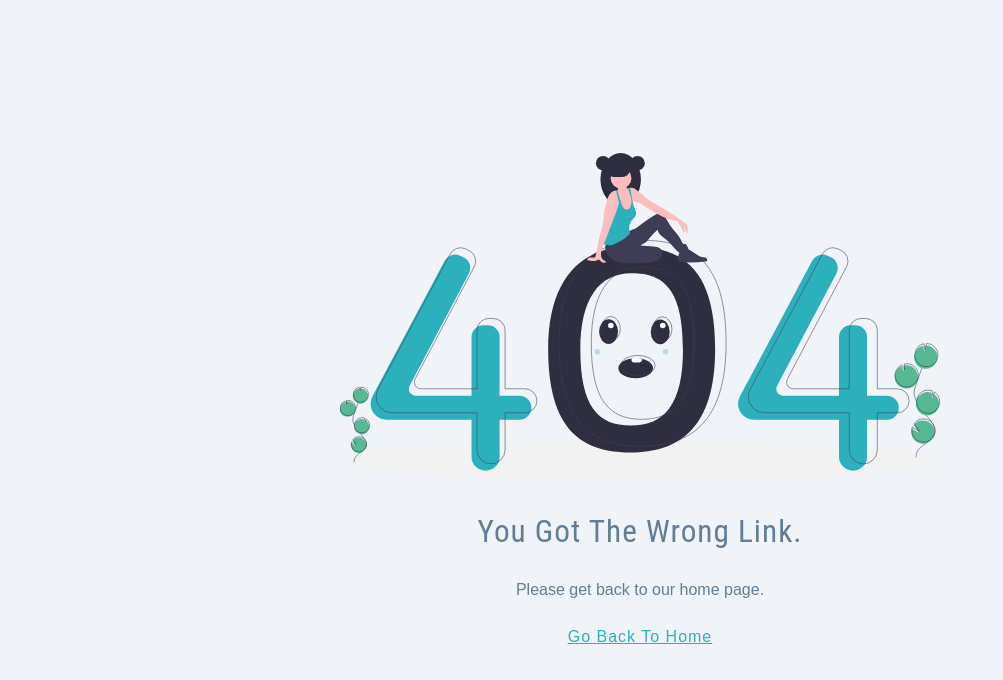
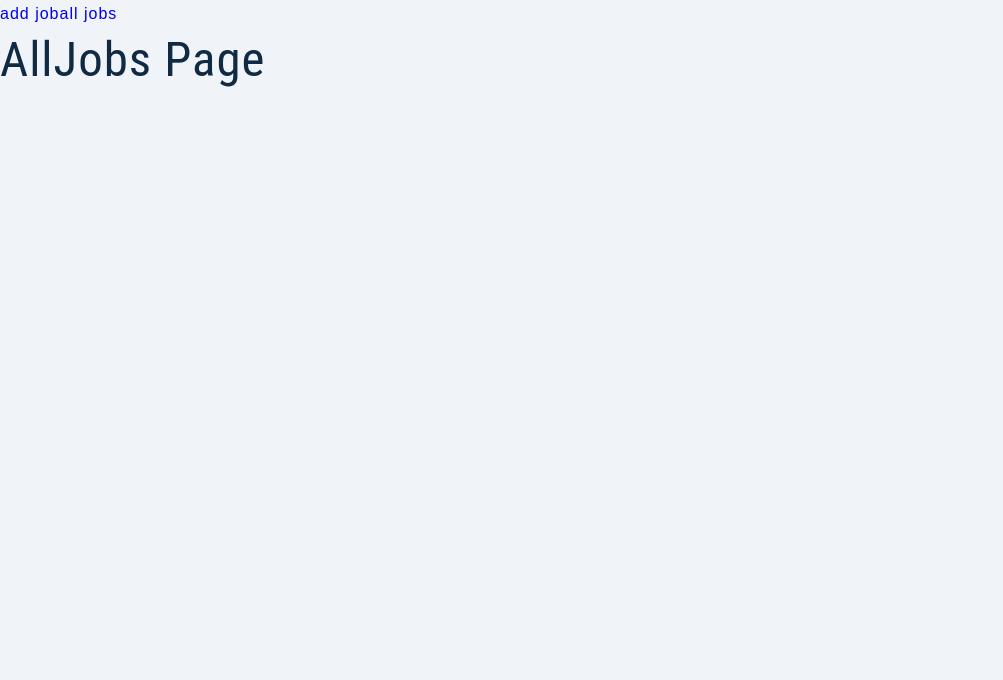
Before and after one commit to hateryx/mern-stack-builder-course, a React (Create React App) app in the folder client/: page /all-jobs in a window 1280 px wide. Shown: the top 680 px of the page, without its empty margins (0-1003 px from the left). Built offline with nearby package versions, Linux system fonts and the light colour scheme; sample sign-in values are in the browser's storage.

Commit message:
Build: SharedLayout Set-up
- Defined ProtectedRoute for navigating to landing page as long as user is logged in
- Defined route index and paths in the app.js

```diff
--- a/client/src/App.js
+++ b/client/src/App.js
@@ -1,7 +1,7 @@
 import React from "react";
 import { BrowserRouter, Routes, Route } from "react-router-dom";
-import { Register, Landing, Error } from "./pages";
-export {
+import { Register, Landing, Error, ProtectedRoute } from "./pages";
+import {
   AddJob,
   AllJobs,
   Profile,
@@ -14,7 +14,16 @@
     <div>
       <BrowserRouter>
         <Routes>
-          <Route path="/" element={<div>Dashboard</div>} />
+          <Route path="/" element={
+              <ProtectedRoute>
+                <SharedLayout />
+              </ProtectedRoute>
+            }>
+            <Route index element={<Stats />} />
+            <Route path='all-jobs' element={<AllJobs />}/>
+            <Route path='add-job' element={<AddJob />}/>
+            <Route path='profile' element={<Profile />}/>
+          </Route>
           <Route path="/register" element={<Register />} />
           <Route path="/landing" element={<Landing />} />
           <Route path="*" element={<Error />} />
--- /dev/null
+++ b/client/src/pages/ProtectedRoute.js
@@ -0,0 +1,12 @@
+import { useAppContext } from "../context/appContext"
+import { Navigate } from "react-router-dom"
+
+const ProtectedRoute = ({children}) => {
+    const {user} = useAppContext()
+    if (!user){
+        return <Navigate to="/landing" />
+    }
+    return children
+}
+
+export default ProtectedRoute
--- a/client/src/pages/dashboard/SharedLayout.js
+++ b/client/src/pages/dashboard/SharedLayout.js
@@ -1,5 +1,15 @@
+import { Outlet, Link } from "react-router-dom";
+import Wrapper from "../../assets/wrappers/SharedLayout";
+
+
 const SharedLayout = () => {
-  return <h1>SharedLayout Page</h1>;
+  return <Wrapper>
+    <nav>
+      <Link to = "add-job">add job</Link>
+      <Link to = "all-jobs">all jobs</Link>
+    </nav>
+    <Outlet />
+  </Wrapper>;
 };
 
 export default SharedLayout;
--- a/client/src/pages/index.js
+++ b/client/src/pages/index.js
@@ -1,5 +1,6 @@
 import Register from "./Register";
 import Error from "./Error";
 import Landing from "./Landing";
+import ProtectedRoute from "./ProtectedRoute";
 
-export { Register, Landing, Error };
+export { Register, Landing, Error, ProtectedRoute };
```
